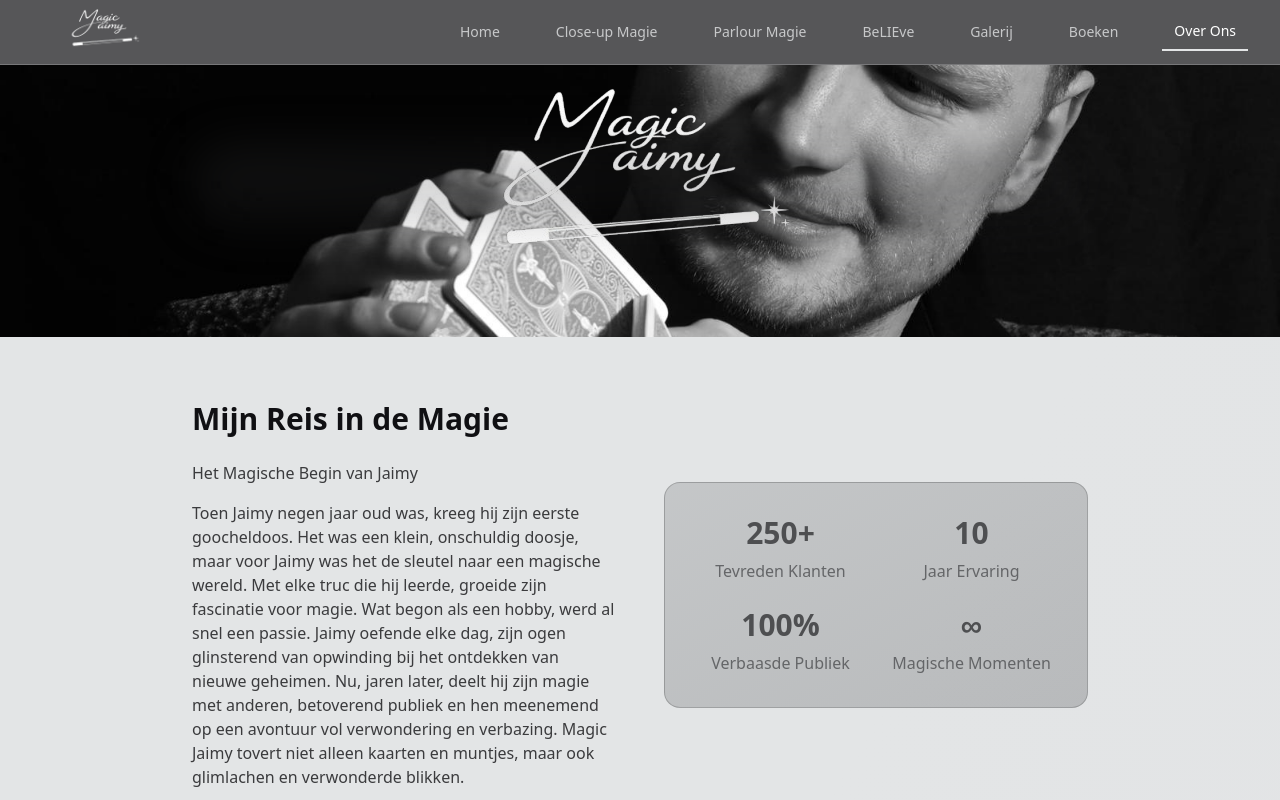
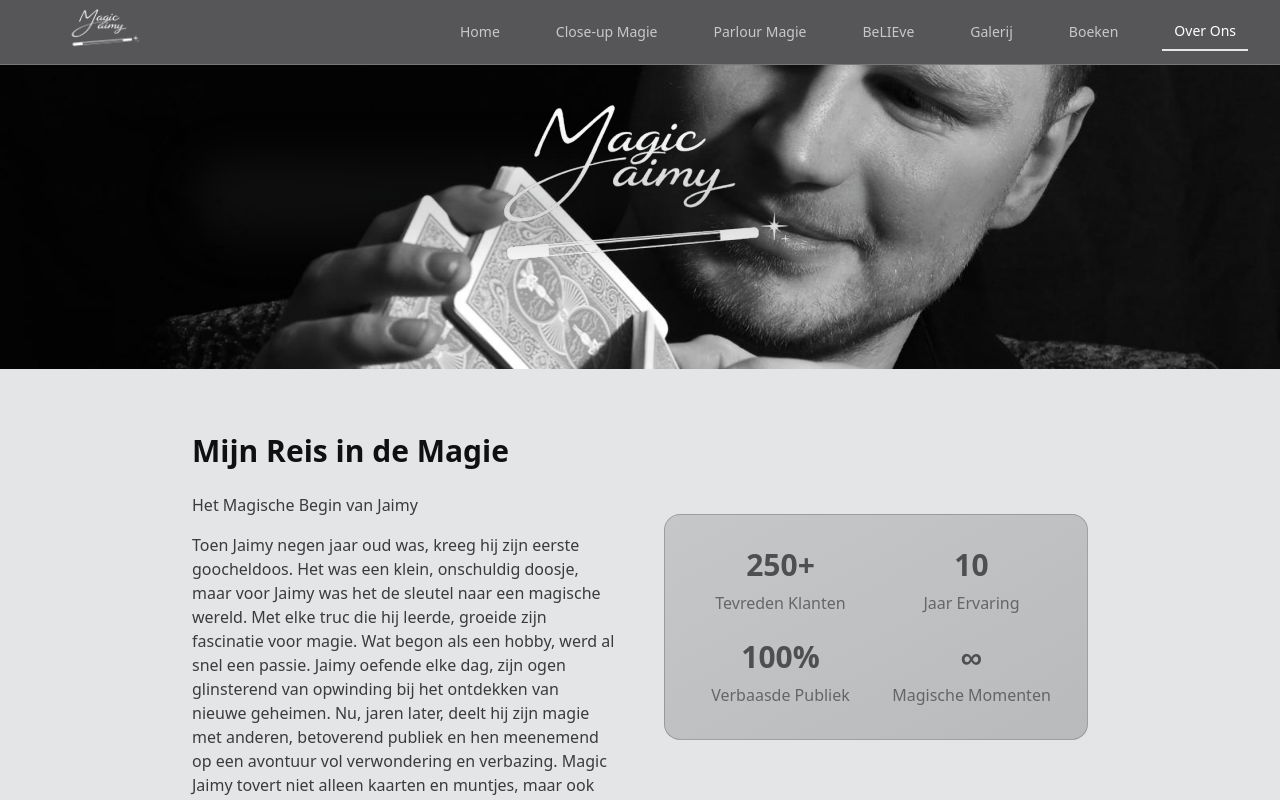
Before and after one commit to Gregoire-Intwali/JaimyMagic, a React (Vite) app: page /about in a window 1280 px wide. Shown: the top 800 px of the page. Built offline with nearby package versions, Linux system fonts and the light colour scheme.

Commit message:
padding toegevoegd about us

```diff
--- a/src/pages/About.tsx
+++ b/src/pages/About.tsx
@@ -11,7 +11,7 @@ const About = () => {
       <Navigation />
 
       {/* Hero Section */}
-      <section className="py-20 px-4 w-full h-full bg-[url('/gallery/overons-herp.jpeg')]  bg-cover bg-center">
+      <section className="py-24 px-4 w-full h-full bg-[url('/gallery/overons-herp.jpeg')]  bg-cover bg-center">
         <div className="max-w-4xl mx-auto text-center">
           <div className="relative mb-8">
             <div className="w-30 h-20 mx-auto  flex items-center justify-center mb-6">
```
